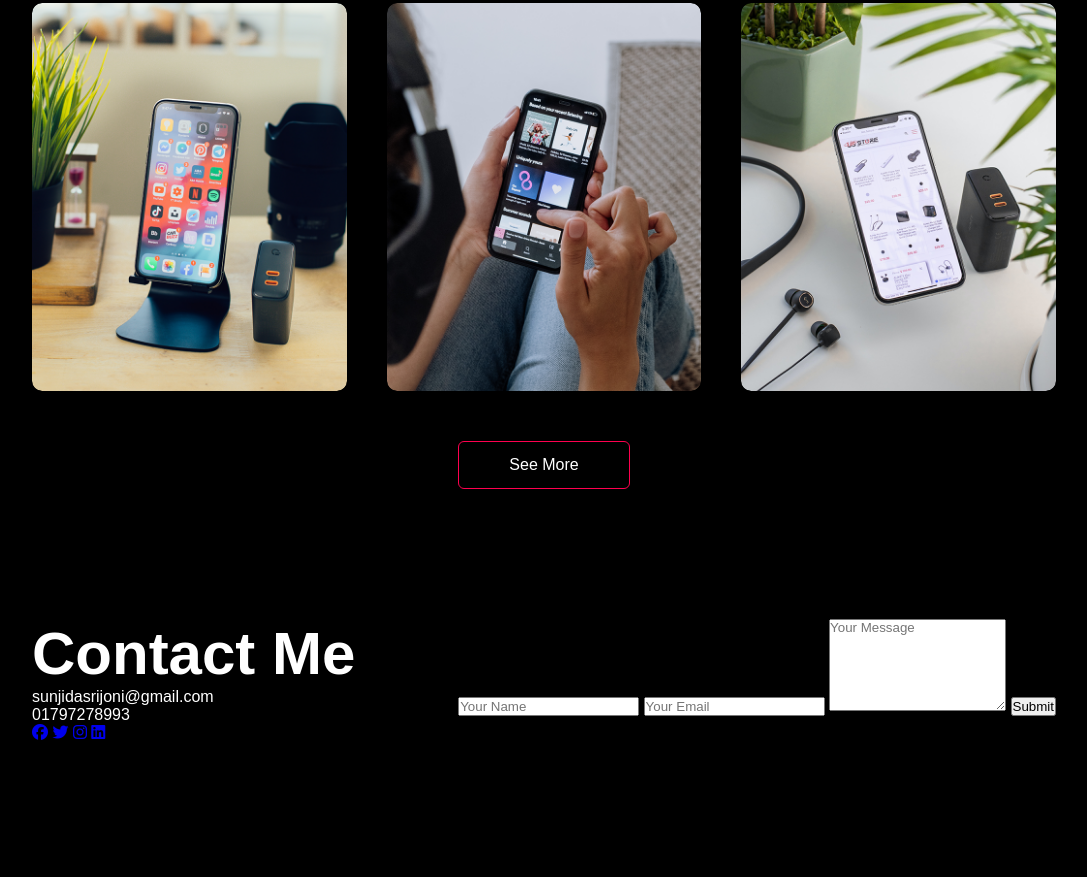
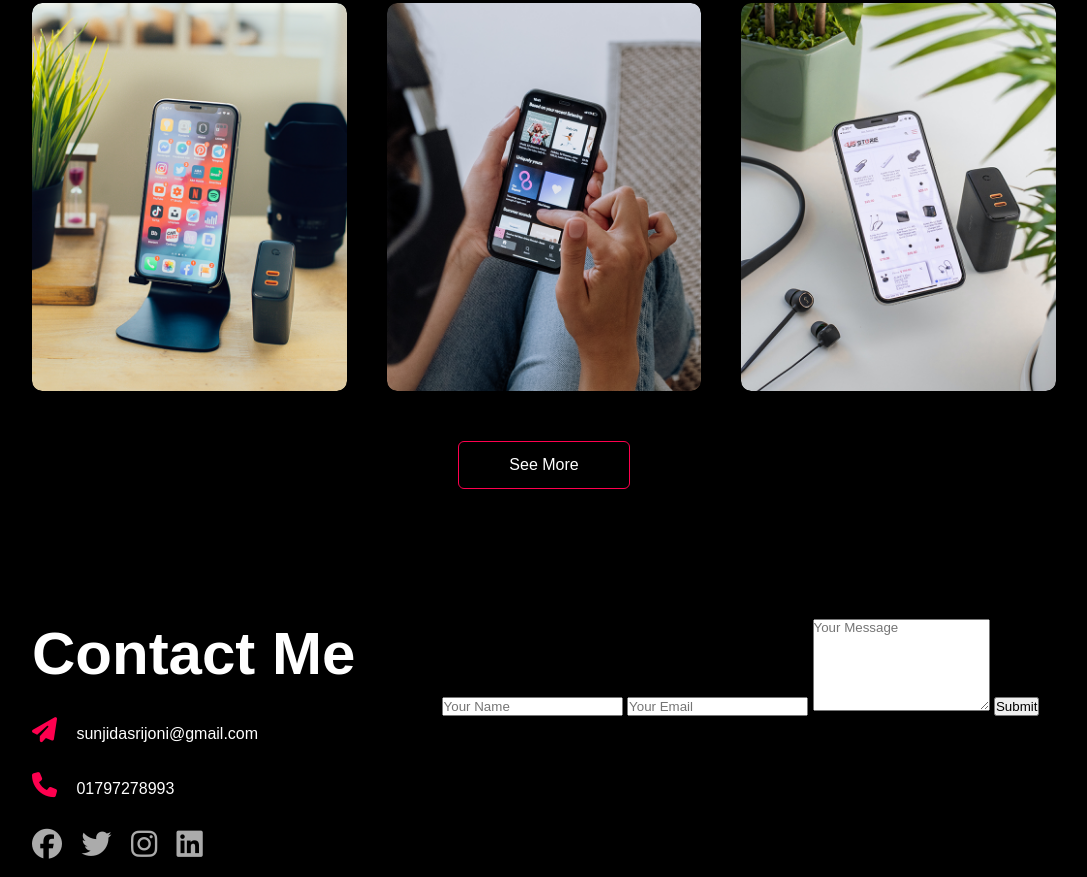
Before and after one commit to Sunjida-Srijoni/Personal-Portfolio, a plain HTML site: page index.html in a window 1280 px wide. Shown: the part 2167-3044 px from the top of the page, without its empty margins (96-1183 px from the left). Before the commit the page ends 2924 px from the top, so only its background shows below. Drawn offline with Linux system fonts and the light colour scheme.

Commit message:
Contact left part has been completed with style and hover

```diff
--- a/index.html
+++ b/index.html
@@ -147,8 +147,8 @@
         <div class="row">
             <div class="contact-left">
                 <h1 class="sub-title">Contact Me</h1>
-                <p>sunjidasrijoni@gmail.com</p>
-                <p>01797278993</p>
+                <p><i class="fa-solid fa-paper-plane"></i> sunjidasrijoni@gmail.com</p>
+                <p><i class="fa-solid fa-phone"></i> 01797278993</p>
                 <div class="social-icons">
                     <a href="#"><i class="fa-brands fa-facebook"></i></a>
                     <a href="#"><i class="fa-brands fa-twitter"></i></a>
--- a/style.css
+++ b/style.css
@@ -271,3 +271,35 @@ nav ul li a:hover::after{
     background: #ff004f;
 
 }
+.contact-left{
+    flex-basis: 35%;
+}
+.contact-right{
+    flex-basis: 60%;
+}
+.contact-left p{
+    margin-top: 30px;
+
+}
+.contact-left p i{
+    color: #ff004f;
+    margin-right: 15px;
+    font-size: 25px;
+}
+
+.social-icons{
+    margin-top: 30px;
+
+}
+.social-icons a{
+    text-decoration: none;
+    font-size: 30px;
+    margin-right: 15px;
+    color: #ababab;
+    display: inline-block;
+    transition: transform 0.5s;
+}
+.social-icons a:hover{
+    color: #ff004f;
+    transform: translateY(-5px);
+}
```
